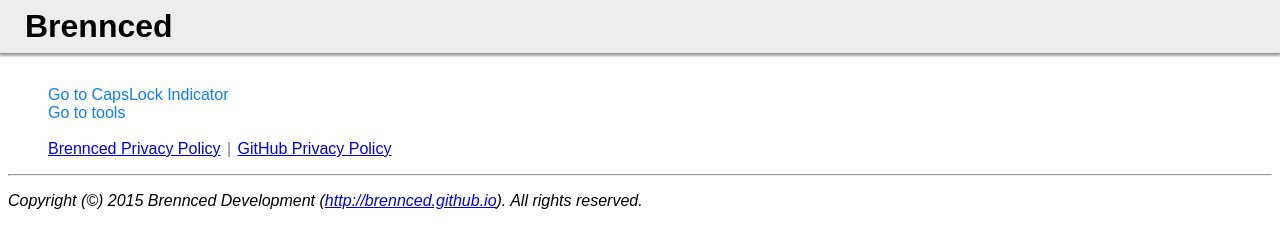
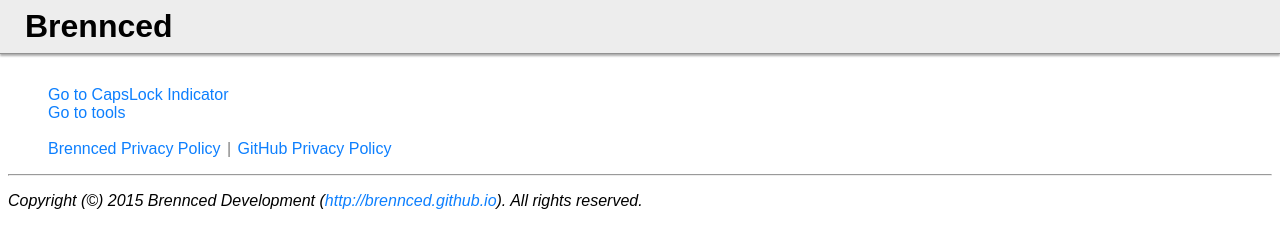
Before and after one commit to brennced/index.html, a plain HTML site: page index.html in a window 1280 px wide. Drawn offline with Linux system fonts and the light colour scheme.

Commit message:
Update index.html

```diff
--- a/index.html
+++ b/index.html
@@ -26,11 +26,11 @@
 				border: 0px solid transparent;
 				margin-top: 70px;
 			}
-			a.tooltip {
+			a {
 				color: #0D7FFE;
 				text-decoration: none;
 			}
-			a.tooltip:hover {
+			a:hover {
 				text-decoration: underline;
 			}
 			a.tooltip:after {
```
